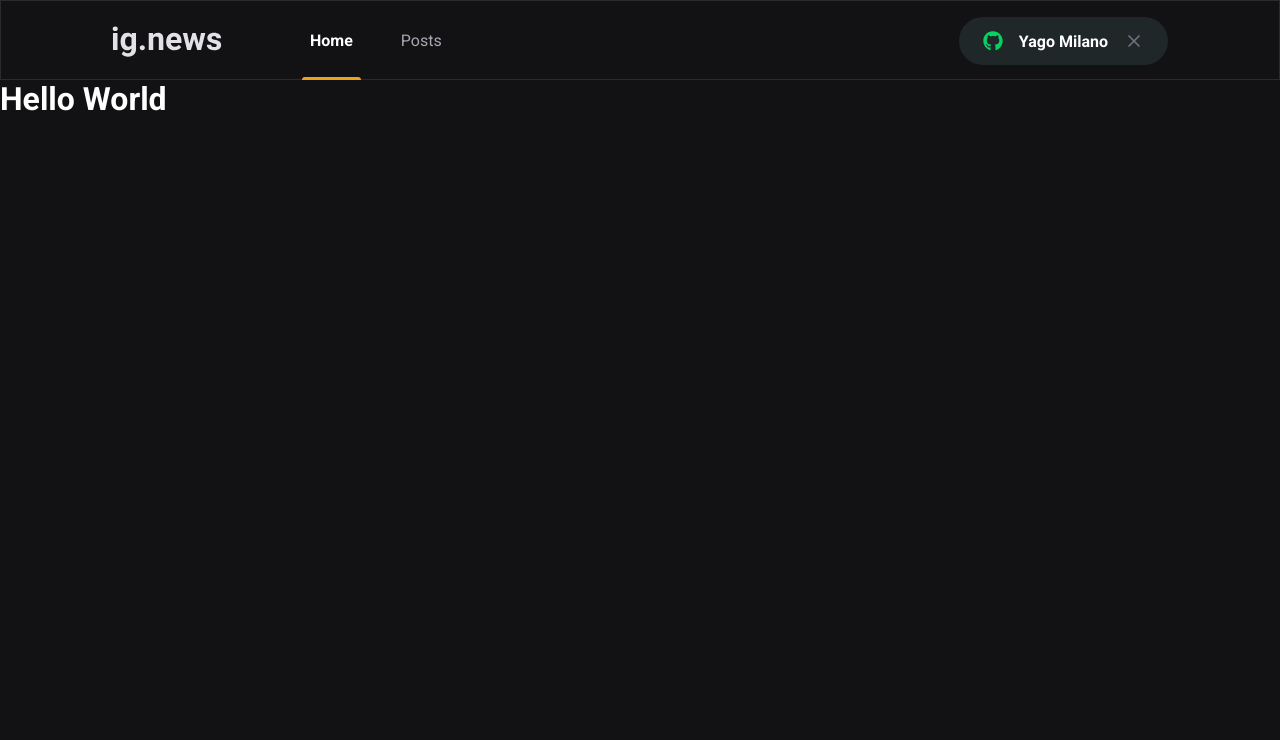
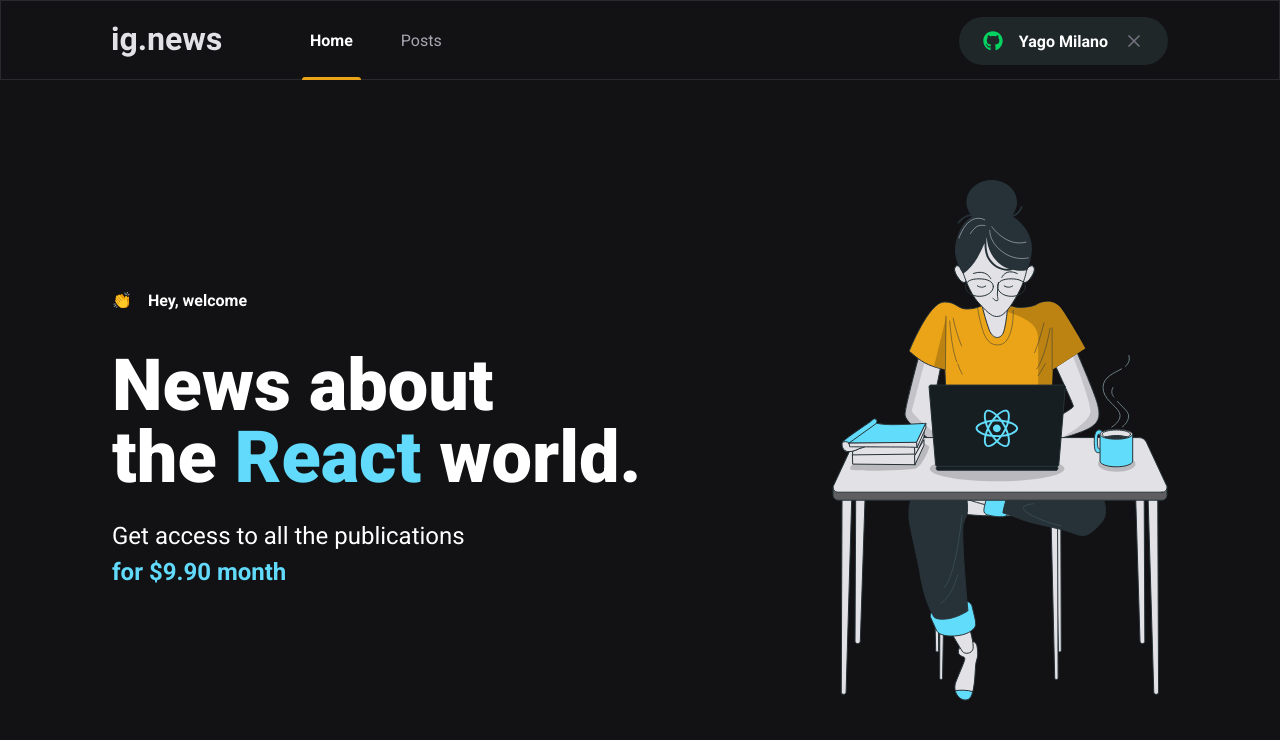
Before and after one commit to yago-codev/ignews, a Next.js app: page / in a window 1280 px wide. Shown: the top 740 px of the page. Built offline with nearby package versions, Linux system fonts and the light colour scheme.

Commit message:
cria a página Home

```diff
--- /dev/null
+++ b/src/pages/home.module.scss
@@ -0,0 +1,41 @@
+.contentContainer {
+  max-width: 1120px;
+  height: calc(100vh - 5rem);
+  display: flex;
+  align-items: center;
+  justify-content: space-between;
+  margin: 0 auto;
+  padding: 0 2rem;
+}
+
+.hero {
+  max-width: 600px;
+
+  > span {
+    font-size: 1rem;
+    font-weight: bold;
+    margin-left: 1rem;
+  }
+
+  h1 {
+    font-size: 4.5rem;
+    line-height: 4.5rem;
+    font-weight: 900;
+    margin-top: 2.5rem;
+
+    span:last-child {
+      color: var(--cyan-500);
+    }
+  }
+
+  p {
+    font-size: 1.5rem;
+    line-height: 2.25rem;
+    margin-top: 1.5rem;
+
+    span {
+      color: var(--cyan-500);
+      font-weight: bold;
+    }
+  }
+}
--- a/src/pages/index.tsx
+++ b/src/pages/index.tsx
@@ -1,14 +1,39 @@
 import Head from 'next/head'
+
+import styles from './home.module.scss'
 
 export default function Home() {
   return (
     <>
       <Head>
-        <title>Início | ig.news</title>
+        <title>Home | ig.news</title>
       </Head>
-      <h1>
-        Hello <span>World</span>
-      </h1>
+      <main className={styles.contentContainer}>
+        <section className={styles.hero}>
+            👏
+          <span>
+            Hey, welcome
+          </span>
+          <h1>
+            <span>
+              News about
+            </span>
+            <div>
+              <span>the</span> <span>React</span> {' '}
+              world.
+            </div>
+          </h1>
+          <p>
+            Get access to all the publications <br />
+            <span>for $9.90 month</span>
+          </p>
+        </section>
+
+        <img
+          src="/images/avatar.svg"
+          alt="Ilustração de uma garota programando em seu notebook"
+        />
+      </main>
     </>
   )
 }
```
Also changed, not shown: public/images/avatar.svg (renamed from public/images/woman.svg).
